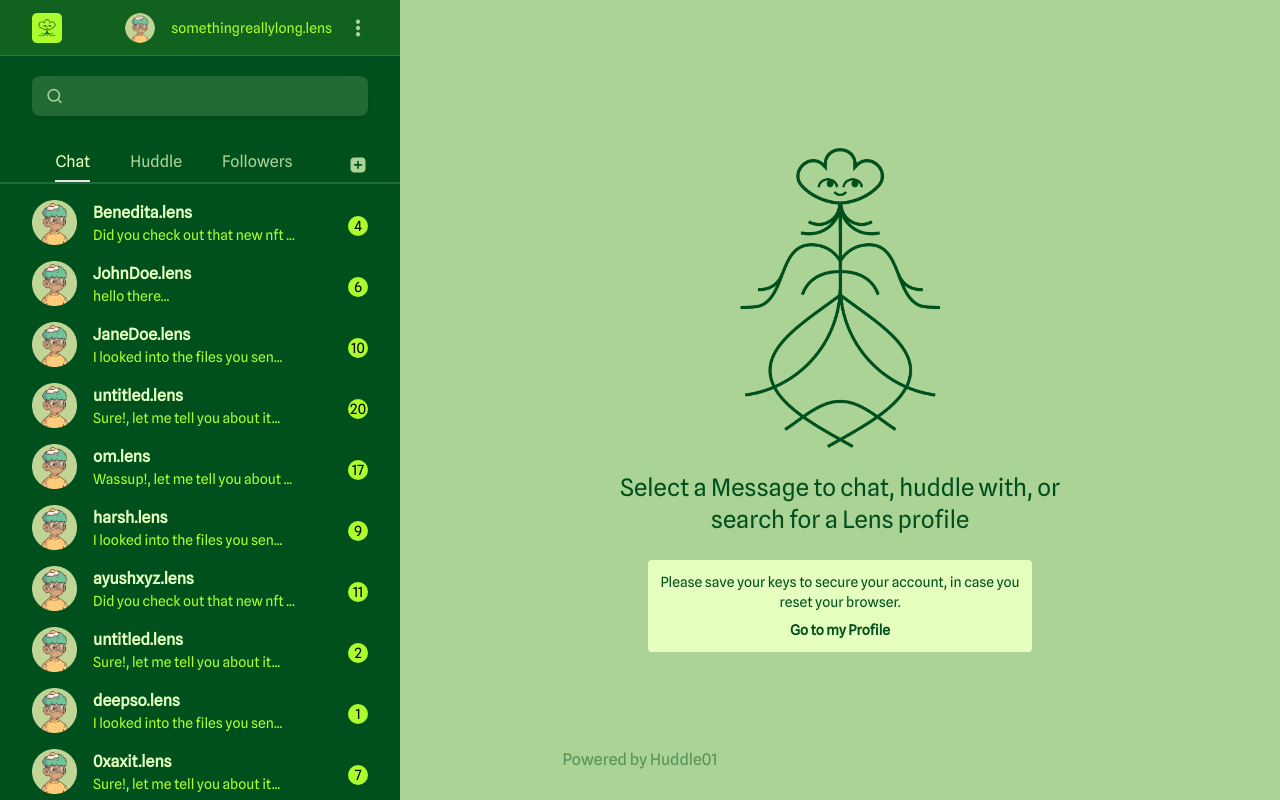
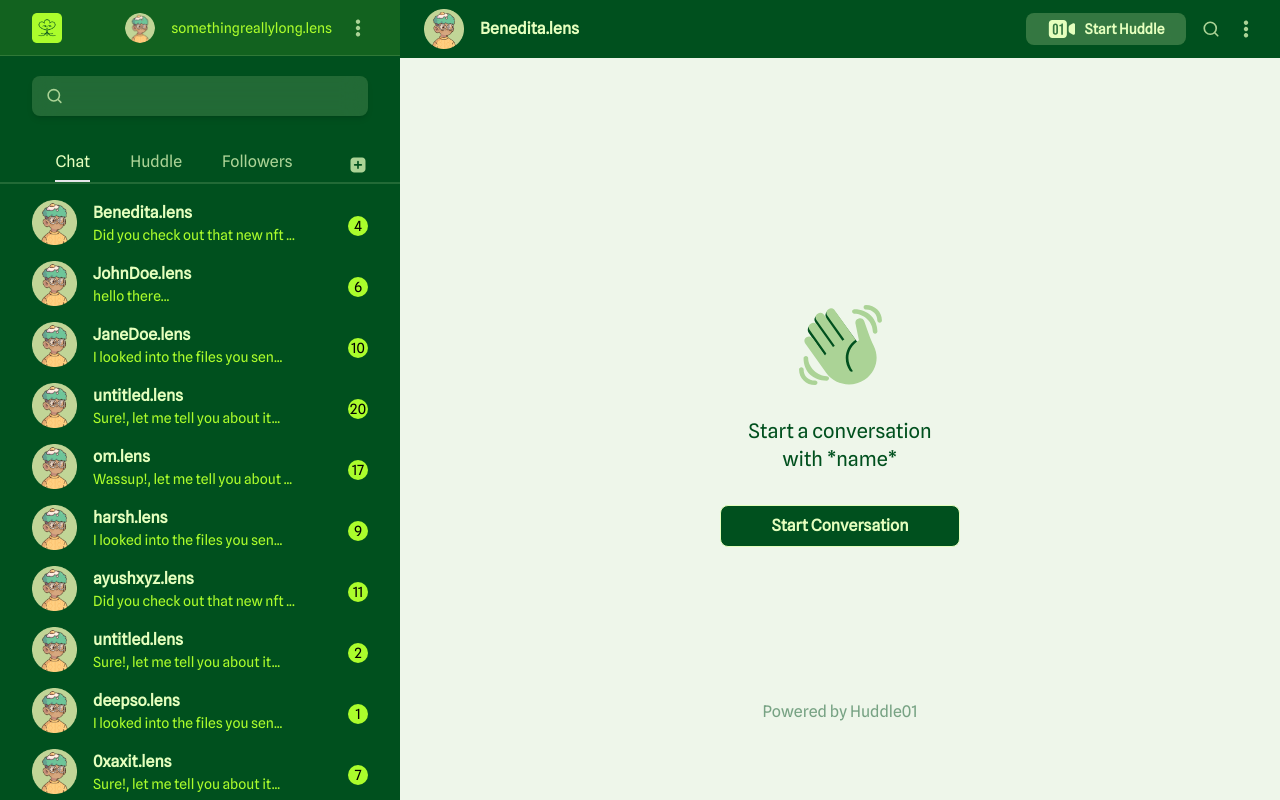
Before and after one commit to harry-sketch/Lens-Revamp, a Next.js app: page /conference in a window 1280 px wide. Built offline with nearby package versions, Linux system fonts and the light colour scheme.

Commit message:
add: group options dropdown

```diff
--- a/src/components/Conference/ChatArea/ChatArea.tsx
+++ b/src/components/Conference/ChatArea/ChatArea.tsx
@@ -5,7 +5,7 @@ import StartConvo from "./StartConvo/StartConvo";
 const ChatArea = () => {
   return (
     <section className="flex-1  bg-custom-lens03 h-full">
-      {false ? <StartConvo /> : <EmptyMsg />}
+      {true ? <StartConvo /> : <EmptyMsg />}
     </section>
   );
 };
--- a/src/components/Conference/ChatArea/StartConvo/Header.tsx
+++ b/src/components/Conference/ChatArea/StartConvo/Header.tsx
@@ -2,6 +2,10 @@ import Image from "next/image";
 
 // Assets
 import BasicIcons from "@/Assets/BasicIcons";
+
+// Components
+import Dropdown from "@/components/common/Dropdown";
+import GroupMoreOpt from "@/components/Group/GroupMoreOpt/GroupMoreOpt";
 
 const Header = () => (
   <div className="bg-custom-lens01 w-full h-[7.2%] flex items-center justify-between px-6 py-2.5">
@@ -17,7 +21,7 @@ const Header = () => (
         Benedita.lens
       </div>
     </div>
-    <div className="flex items-center gap-4 cursor-pointer">
+    <div className="flex items-center  gap-4 cursor-pointer">
       <button
         type="button"
         className="bg-rgbColors-5 rounded-lg flex items-center gap-2.5 backdrop-blur-md py-1.5 w-40  justify-center text-custom-lens04 text-sm font-semibold cursor-pointer"
@@ -26,7 +30,18 @@ const Header = () => (
         Start Huddle
       </button>
       <button type="button">{BasicIcons.search}</button>
-      <button type="button">{BasicIcons.opt}</button>
+      <Dropdown
+        className="z-10"
+        align="end"
+        trigger={
+          <button type="button" className="mt-2">
+            {BasicIcons.opt}
+          </button>
+        }
+        sideOffset={5}
+      >
+        <GroupMoreOpt />
+      </Dropdown>
     </div>
   </div>
 );
--- a/src/components/Conference/Data/Data.tsx
+++ b/src/components/Conference/Data/Data.tsx
@@ -12,7 +12,7 @@ export const GroupChatInitSteps: {
   error: <UploadPhoto />,
   reUploadPhoto: <UploadPhoto />,
   groupInfo: <div>init</div>,
-  managePeers: <div>init</div>,
+  managePeers: <div>managePeers</div>,
   leave: <div>init</div>,
   exit: <div>init</div>,
 };
@@ -26,7 +26,7 @@ export const titlesMsg: {
   exit: "",
   groupInfo: "",
   leave: "",
-  managePeers: "",
+  managePeers: "Manage participants",
   reUploadPhoto: "Create new group",
   uploadPhoto: "Create new group",
 };
--- /dev/null
+++ b/src/components/Group/GroupMoreOpt/GroupMoreOpt.tsx
@@ -0,0 +1,18 @@
+import useLensStore from "@/clientStore";
+
+const GroupMoreOpt = () => {
+  const setSteps = useLensStore((state) => state.setSteps);
+
+  return (
+    <div className=" bg-custom-lens02 rounded-lg ">
+      <div
+        className="py-2.5 px-4 bg-custom-lens01 -translate-x-0.5 -translate-y-0.5 rounded-lg"
+        onClick={() => setSteps("managePeers")}
+      >
+        len
+      </div>
+    </div>
+  );
+};
+
+export default GroupMoreOpt;
--- a/src/components/common/Dropdown.tsx
+++ b/src/components/common/Dropdown.tsx
@@ -28,7 +28,7 @@ const Dropdown: React.FC<Props> = ({
 
     <DropdownMenu.Content
       className={cw(
-        "backdrop-blur-md shadow-md rounded-lg border border-custom-lens05 bg-rgbColors-4/60 w-full z-0",
+        "backdrop-blur-md shadow-md rounded-lg border border-custom-lens05 bg-rgbColors-4/60 w-full z-10",
         className
       )}
       sideOffset={sideOffset}
```
